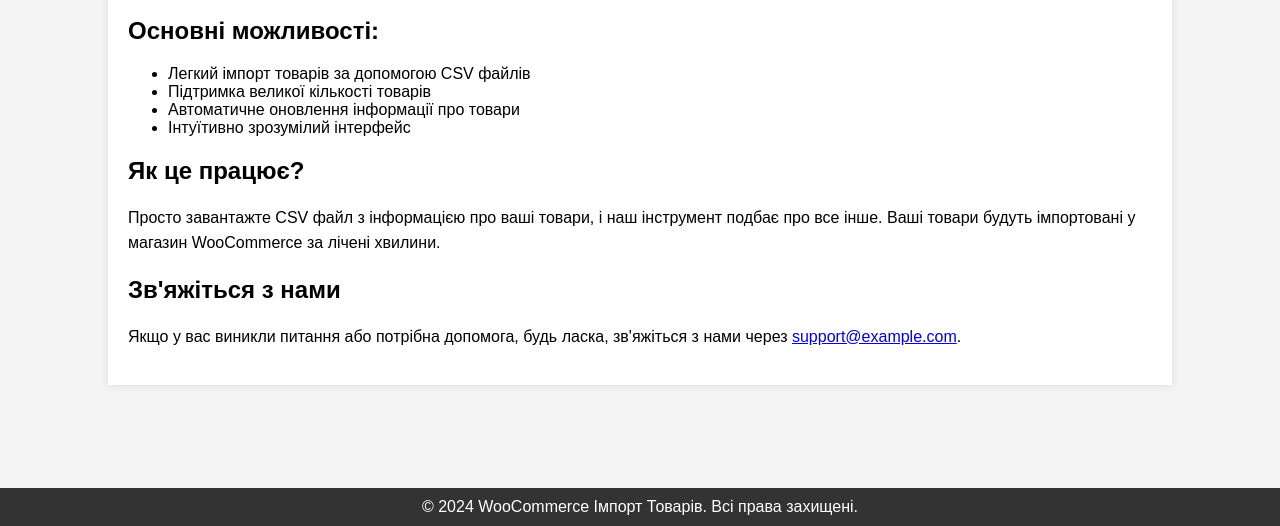
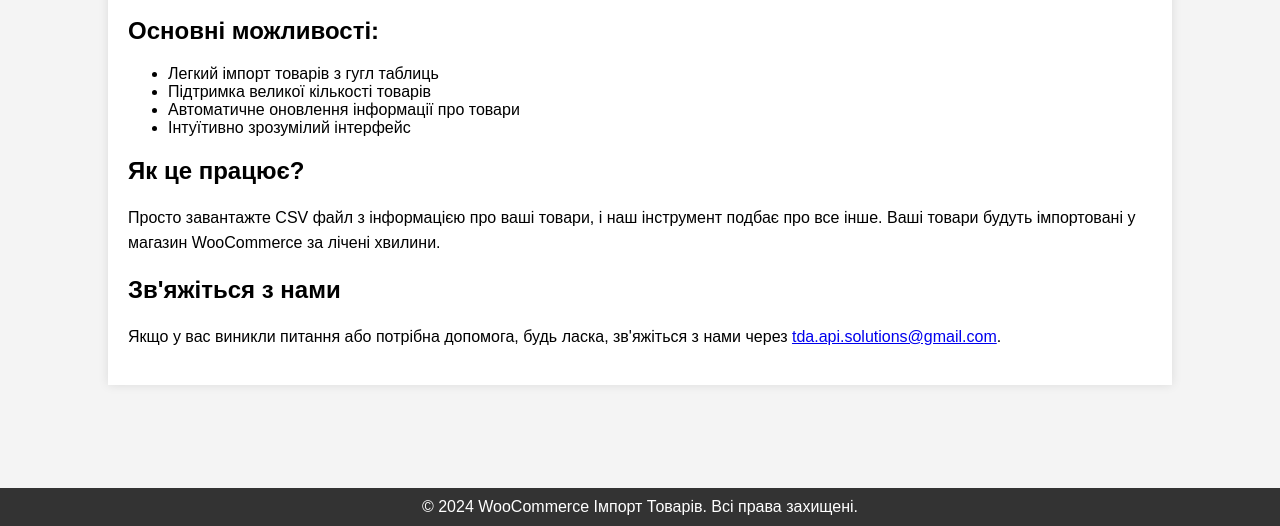
Before and after one commit to demosua/woo-landing, a website: page index.html in a window 1280 px wide. Shown: the part 274-800 px from the top of the page. Drawn offline with Linux system fonts and the light colour scheme.

Commit message:
fix email

```diff
--- a/index.html
+++ b/index.html
@@ -50,7 +50,7 @@
         <p>Наш сервіс допомагає швидко та легко імпортувати товари у ваш магазин WooCommerce. Завдяки нашому інструменту ви зможете заощадити час та зусилля, зосередившись на розвитку вашого бізнесу.</p>
         <h2>Основні можливості:</h2>
         <ul>
-            <li>Легкий імпорт товарів за допомогою CSV файлів</li>
+            <li>Легкий імпорт товарів з гугл таблиць</li>
             <li>Підтримка великої кількості товарів</li>
             <li>Автоматичне оновлення інформації про товари</li>
             <li>Інтуїтивно зрозумілий інтерфейс</li>
@@ -58,7 +58,7 @@
         <h2>Як це працює?</h2>
         <p>Просто завантажте CSV файл з інформацією про ваші товари, і наш інструмент подбає про все інше. Ваші товари будуть імпортовані у магазин WooCommerce за лічені хвилини.</p>
         <h2>Зв'яжіться з нами</h2>
-        <p>Якщо у вас виникли питання або потрібна допомога, будь ласка, зв'яжіться з нами через <a href="mailto:support@example.com">support@example.com</a>.</p>
+        <p>Якщо у вас виникли питання або потрібна допомога, будь ласка, зв'яжіться з нами через <a href="mailto:tda.api.solutions@gmail.com">tda.api.solutions@gmail.com</a>.</p>
     </div>
     <footer>
         &copy; 2024 WooCommerce Імпорт Товарів. Всі права захищені.
```
